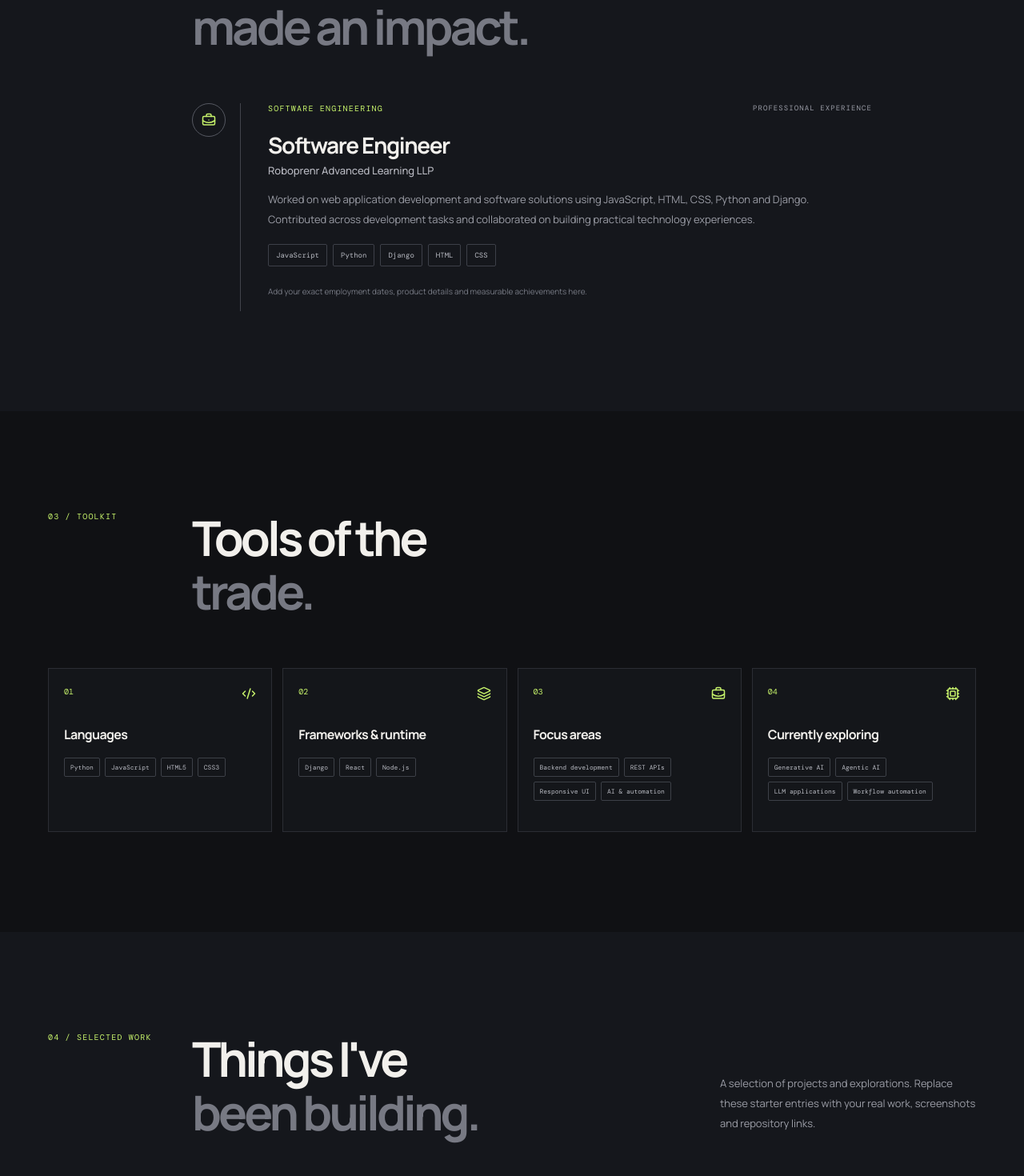
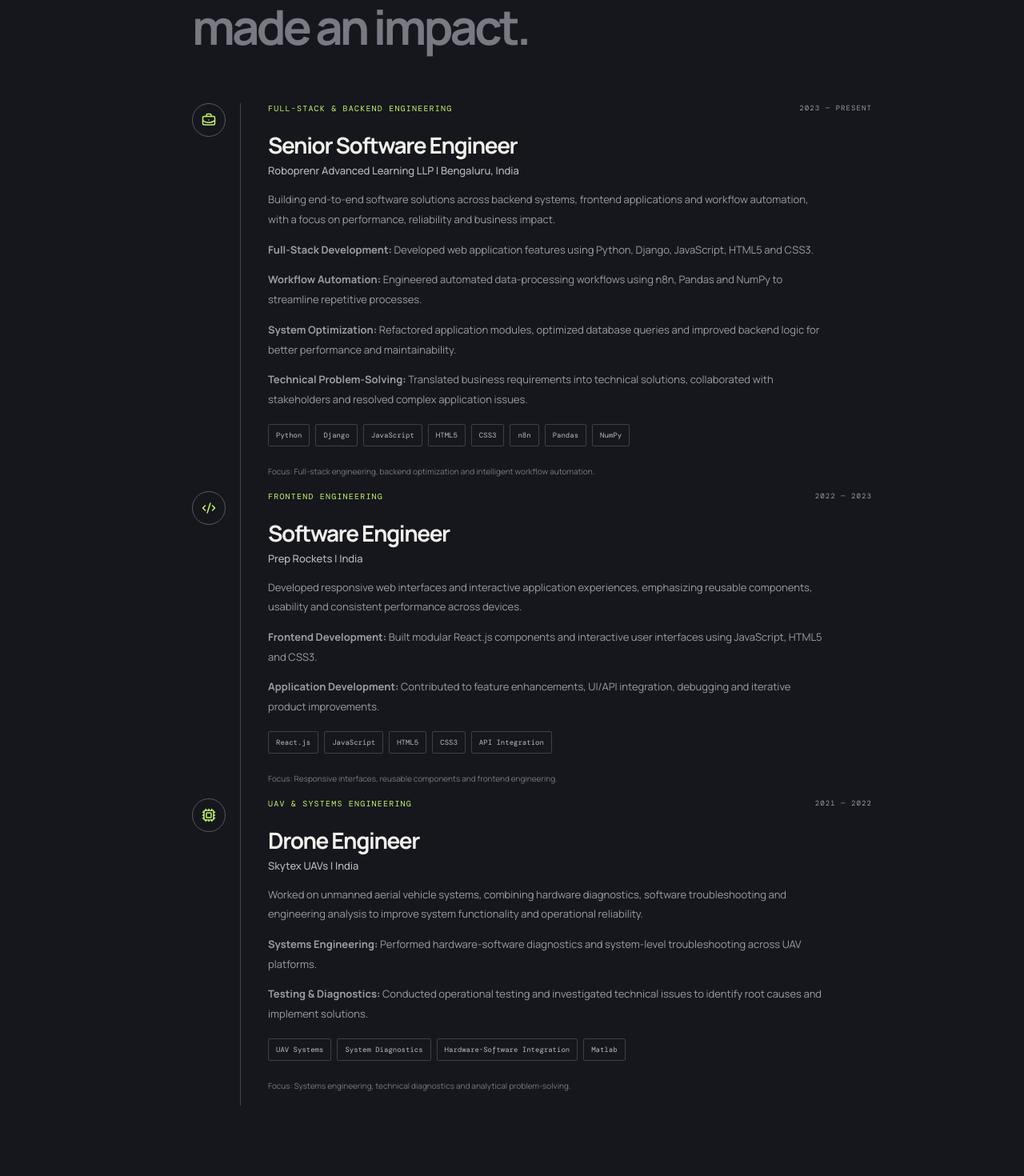
Before and after one commit to SomyaBhatnagar19/portfolio, a React (Vite) app: page / in a window 1280 px wide. Shown: the part 1920-3390 px from the top of the page at 80% size. Built offline with nearby package versions, Linux system fonts and the light colour scheme.

Commit message:
Updating the experience section.

```diff
--- a/src/main.jsx
+++ b/src/main.jsx
@@ -180,15 +180,58 @@ function App() {
               <h2>Where I've<br/><span>made an impact.</span></h2>
             </div>
             <div className="timeline">
-              <div className="timeline-marker"><BriefcaseBusiness size={18}/></div>
-              <div className="timeline-content">
-                <div className="timeline-top"><span className="section-index">SOFTWARE ENGINEERING</span><span className="timeline-date">PROFESSIONAL EXPERIENCE</span></div>
-                <h3>Software Engineer</h3>
-                <h4>Roboprenr Advanced Learning LLP</h4>
-                <p>Worked on web application development and software solutions using JavaScript, HTML, CSS, Python and Django. Contributed across development tasks and collaborated on building practical technology experiences.</p>
-                <div className="tag-list"><span>JavaScript</span><span>Python</span><span>Django</span><span>HTML</span><span>CSS</span></div>
-                <p className="timeline-note">Add your exact employment dates, product details and measurable achievements here.</p>
-              </div>
+               <div className="timeline-marker"><BriefcaseBusiness size={18}/></div>
+                <div className="timeline-content">
+                    <div className="timeline-top">
+                      <span className="section-index">FULL-STACK & BACKEND ENGINEERING</span>
+                      <span className="timeline-date">2023 — PRESENT</span>
+                    </div>
+                    <h3>Senior Software Engineer</h3>
+                    <h4>Roboprenr Advanced Learning LLP | Bengaluru, India</h4>
+                    <p>Building end-to-end software solutions across backend systems, frontend applications and workflow automation, with a focus on performance, reliability and business impact.</p>
+                    <p><strong>Full-Stack Development:</strong> Developed web application features using Python, Django, JavaScript, HTML5 and CSS3.</p>
+                    <p><strong>Workflow Automation:</strong> Engineered automated data-processing workflows using n8n, Pandas and NumPy to streamline repetitive processes.</p>
+                    <p><strong>System Optimization:</strong> Refactored application modules, optimized database queries and improved backend logic for better performance and maintainability.</p>
+                    <p><strong>Technical Problem-Solving:</strong> Translated business requirements into technical solutions, collaborated with stakeholders and resolved complex application issues.</p>
+                    <div className="tag-list">
+                      <span>Python</span><span>Django</span><span>JavaScript</span><span>HTML5</span><span>CSS3</span><span>n8n</span><span>Pandas</span><span>NumPy</span>
+                    </div>
+                    <p className="timeline-note">Focus: Full-stack engineering, backend optimization and intelligent workflow automation.</p>
+                  </div>
+
+                  <div className="timeline-marker"><Code2 size={18}/></div>
+                  <div className="timeline-content">
+                    <div className="timeline-top">
+                      <span className="section-index">FRONTEND ENGINEERING</span>
+                      <span className="timeline-date">2022 — 2023</span>
+                    </div>
+                    <h3>Software Engineer</h3>
+                    <h4>Prep Rockets | India</h4>
+                    <p>Developed responsive web interfaces and interactive application experiences, emphasizing reusable components, usability and consistent performance across devices.</p>
+                    <p><strong>Frontend Development:</strong> Built modular React.js components and interactive user interfaces using JavaScript, HTML5 and CSS3.</p>
+                    <p><strong>Application Development:</strong> Contributed to feature enhancements, UI/API integration, debugging and iterative product improvements.</p>
+                    <div className="tag-list">
+                      <span>React.js</span><span>JavaScript</span><span>HTML5</span><span>CSS3</span><span>API Integration</span>
+                    </div>
+                    <p className="timeline-note">Focus: Responsive interfaces, reusable components and frontend engineering.</p>
+                  </div>
+
+                  <div className="timeline-marker"><Cpu size={18}/></div>
+                  <div className="timeline-content">
+                    <div className="timeline-top">
+                      <span className="section-index">UAV & SYSTEMS ENGINEERING</span>
+                      <span className="timeline-date">2021 — 2022</span>
+                    </div>
+                    <h3>Drone Engineer</h3>
+                    <h4>Skytex UAVs | India</h4>
+                    <p>Worked on unmanned aerial vehicle systems, combining hardware diagnostics, software troubleshooting and engineering analysis to improve system functionality and operational reliability.</p>
+                    <p><strong>Systems Engineering:</strong> Performed hardware-software diagnostics and system-level troubleshooting across UAV platforms.</p>
+                    <p><strong>Testing & Diagnostics:</strong> Conducted operational testing and investigated technical issues to identify root causes and implement solutions.</p>
+                    <div className="tag-list">
+                      <span>UAV Systems</span><span>System Diagnostics</span><span>Hardware-Software Integration</span><span>Matlab</span>
+                    </div>
+                    <p className="timeline-note">Focus: Systems engineering, technical diagnostics and analytical problem-solving.</p>
+                  </div>
             </div>
           </div>
         </section>
```
